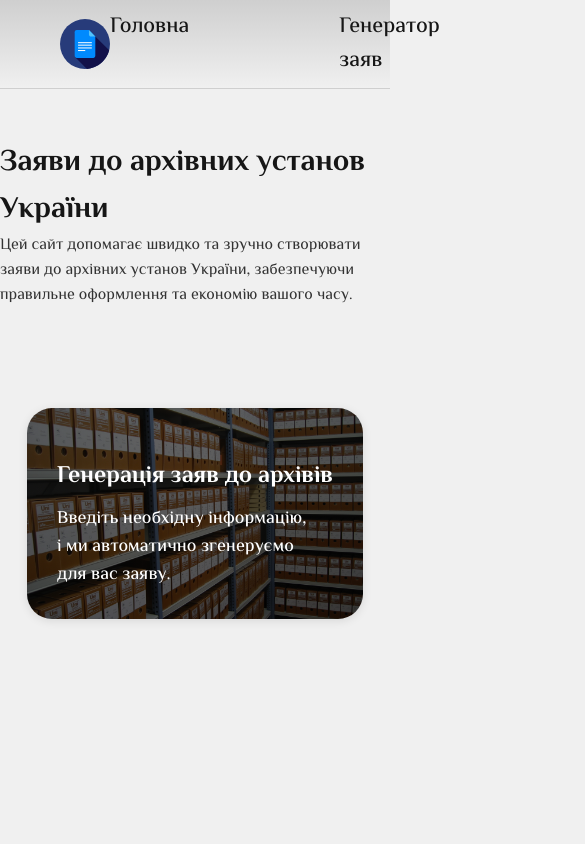
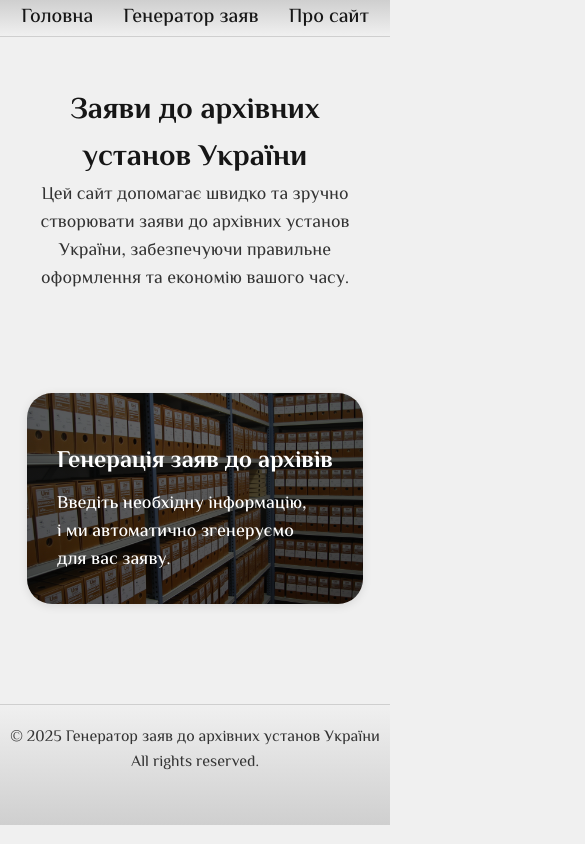
Before and after one commit to DanilSeleznyov/Archive-Application-Generator, a plain HTML site: page index.html in a window 390 px wide. Shown: the top 844 px of the page, 585 px wide, since content can reach past the window. Drawn offline with nearby package versions, Linux system fonts and the light colour scheme; a script that the page names is missing.

Commit message:
Add files via upload

```diff
--- a/index.html
+++ b/index.html
@@ -61,7 +61,7 @@
 					</div>
 				</div>
 			</header>
-			<section class="app_main">
+			<section class="app_main section">
 				<div class="app_main_wrapper">
 					<div class="app_main_text">
 						<h2 class="app_title">Заяви до архівних установ України</h2>
@@ -84,6 +84,14 @@
 					</div>
 				</div>
 			</section>
+			<footer class="footer">
+				<div class="footer_wrapper">
+					<div class="footer_text">
+						<p>© 2025 Генератор заяв до архівних установ України</p>
+						<p>All rights reserved.</p>
+					</div>
+
+			</footer>
 		</div>
 		<script src="https://unpkg.com/pizzip@3.0.5/dist/pizzip.min.js"></script>
 		<script src="https://unpkg.com/docxtemplater@3.25.3/build/docxtemplater.js"></script>
--- a/main.scss
+++ b/main.scss
@@ -4,6 +4,22 @@
 	margin: 0;
 	padding: 0;
 	box-sizing: border-box;
+}
+
+@mixin respond-to($breakpoint) {
+	@if $breakpoint == 'md' {
+		@media screen and (max-width: 875px) {
+			@content;
+		}
+	} @else if $breakpoint == 'sm' {
+		@media screen and (max-width: 576px) {
+			@content;
+		}
+	} @else if $breakpoint == 'xsm' {
+		@media screen and (max-width: 450px) {
+			@content;
+		}
+	}
 }
 
 $font-family: 'El Messiri', sans-serif;
@@ -19,6 +35,12 @@ $max-width: 768px;
 	align-items: center;
 	flex-direction: column;
 	background-color: #f0f0f0;
+	width: 100%;
+}
+
+.section {
+	padding: 0 20px 0 20px;
+	width: 100%;
 }
 
 body {
@@ -27,7 +49,7 @@ body {
 	color: #333;
 }
 
-h3{
+h3 {
 	font-size: 20px;
 	border-top: 1px solid gray;
 	padding-top: 10px;
@@ -37,6 +59,9 @@ h3{
 .app {
 	&_header {
 		padding: 10px 60px 10px 60px;
+		@include respond-to('md') {
+			padding: 10px;
+		}
 		width: 100%;
 		border-bottom: 1px solid #cfcfcf;
 		background: linear-gradient(180deg, #cfcfcf 0%, #f0f0f0 100%);
@@ -47,11 +72,30 @@ h3{
 			width: 100%;
 			justify-content: space-between;
 			align-items: center;
+			@include respond-to('xsm') {
+				align-items: center;
+				justify-content: center;
+			}
 		}
 	}
 
-	&_main{
+	&_main {
 		padding-bottom: 100px;
+		&_wrapper {
+			display: flex;
+			flex-direction: column;
+			justify-content: center;
+			align-items: center;
+			width: 100%;
+		}
+
+		&_text {
+			padding: 50px 0 100px;
+			display: flex;
+			flex-direction: column;
+			align-items: center;
+			text-align: center;
+		}
 	}
 	&_title {
 		color: #161616;
@@ -65,6 +109,15 @@ h3{
 			width: 50px;
 			height: auto;
 		}
+		@include respond-to('xsm') {
+			display: none;
+		}
+	}
+
+	&_desc {
+		font-size: 18px;
+		max-width: 700px;
+		text-align: center;
 	}
 
 	&_settings {
@@ -113,6 +166,10 @@ h3{
 				}
 			}
 		}
+
+		@include respond-to('xsm') {
+			display: none;
+		}
 	}
 
 	&_nav {
@@ -121,17 +178,50 @@ h3{
 		align-items: center;
 		&_list {
 			display: flex;
+			align-items: center;
 			gap: 150px;
+			@include respond-to('md') {
+				gap: 30px;
+			}
 			font-family: $font-family;
 			list-style: none;
+			line-height: 100%;
+
 			li {
 				a {
+					display: flex;
+					flex-direction: column;
+					justify-content: center;
+					text-align: center;
 					text-decoration: none;
 					color: #161616;
 					font-size: 22px;
 					font-weight: 500;
+
+
+				}
+
+				:hover{
+					color: $accent-color;
 				}
 			}
+
+			@include respond-to('sm') {
+				li {
+					a {
+						font-size: 20px;
+					}
+				}
+			}
+			@include respond-to('xsm') {
+				li {
+					a {
+						font-size: 18 px;
+					}
+				}
+			}
+
+
 		}
 	}
 
@@ -178,22 +268,6 @@ h3{
 		}
 	}
 
-	&_main {
-		&_wrapper {
-			display: flex;
-			flex-direction: column;
-			justify-content: center;
-			align-items: center;
-		}
-
-		&_text {
-			padding: 50px 0 100px;
-			display: flex;
-			flex-direction: column;
-			align-items: center;
-		}
-	}
-
 	&_language {
 		&_selector {
 			padding: 10px 15px;
@@ -233,11 +307,13 @@ h3{
 		}
 	}
 
-	&lication_form{
+	&lication_form {
 		display: flex;
 		flex-direction: column;
+		max-width: 700px;
+		width: 100%;
 
-		h2{
+		h2 {
 			font-size: 28px;
 			font-weight: 700;
 			color: #161616;
@@ -257,14 +333,14 @@ h3{
 			display: flex;
 			flex-direction: column;
 
-			&_wrapper{
+			&_wrapper {
 				display: flex;
 				flex-direction: column;
 				gap: 20px;
 			}
 		}
 
-		&_radio{
+		&_radio {
 			display: flex;
 			flex-direction: column;
 			gap: 10px;
@@ -293,12 +369,14 @@ h3{
 		&_content {
 			display: flex;
 			flex-direction: column;
+			align-items: center;justify-content: center;
 			padding: 50px 0 50px;
+			width: 100%;
 		}
 	}
 
-	&_submit{
-		&_button{
+	&_submit {
+		&_button {
 			padding: 15px 30px;
 			font-family: $font-family;
 			font-size: 18px;
@@ -325,21 +403,29 @@ h3{
 		}
 	}
 
-	&_section{
+	&_section {
 		margin: 25px 0 25px;
 	}
 
-	&_input{
-		&_radio{
+	&_input {
+		&_radio {
 			transform: scale(1.5);
 		}
 	}
 
-	&_radio{
-		&_wrapper{
+	&_radio {
+		&_wrapper {
 			display: flex;
 			gap: 10px;
 			font-size: 18px;
+		}
+	}
+
+	&_option{
+		&_text{
+			@include respond-to('xsm') {
+				display: none;
+			}
 		}
 	}
 }
@@ -353,6 +439,11 @@ h3{
 	border: 1px solid #cfcfcf;
 	border-radius: 5px;
 	outline: none;
+	width: 100%;
+	max-width: 100%;
+	text-overflow: ellipsis;
+	white-space: nowrap;
+	overflow: hidden;
 
 	&:hover {
 		border-color: #999;
@@ -369,10 +460,12 @@ h3{
 	}
 }
 
-
 .about {
-	padding: 32px 0 100px;
-	margin: 0 auto;
+	padding: 32px 10px 100px 10px;
+	display: flex;
+	flex-direction: column;
+	align-items: center;
+	justify-content: center;
 	max-width: $max-width;
 
 	color: $text-color;
@@ -385,9 +478,9 @@ h3{
 		text-align: center;
 	}
 
-	li, p{
+	li,
+	p {
 		font-size: 18px;
-
 	}
 
 	h2 {
@@ -400,7 +493,6 @@ h3{
 
 	p {
 		margin-bottom: 16px;
-
 	}
 
 	ul,
@@ -410,7 +502,6 @@ h3{
 
 		li {
 			margin-bottom: 8px;
-
 
 			strong {
 				font-weight: 600;
@@ -431,4 +522,22 @@ h3{
 		padding-left: 24px;
 		list-style-type: circle;
 	}
+
+	p, ul, ol{
+		text-align: left;
 	}
+}
+
+.footer{
+	display: flex;
+	align-items: center;
+	justify-content: center;
+	padding: 20px 0 50px;
+	border-top: 1px solid #cfcfcf;
+	width: 100%;
+	background: linear-gradient(180deg, #f0f0f0 0%, #cfcfcf 100%);
+
+	&_text{
+		text-align: center;
+	}
+}
```
Also changed, not shown: about.html (+9 -1 lines), application.html (+32 -24 lines), main.css, 1 other file. Lines whose indentation alone changed are shown as unchanged.
